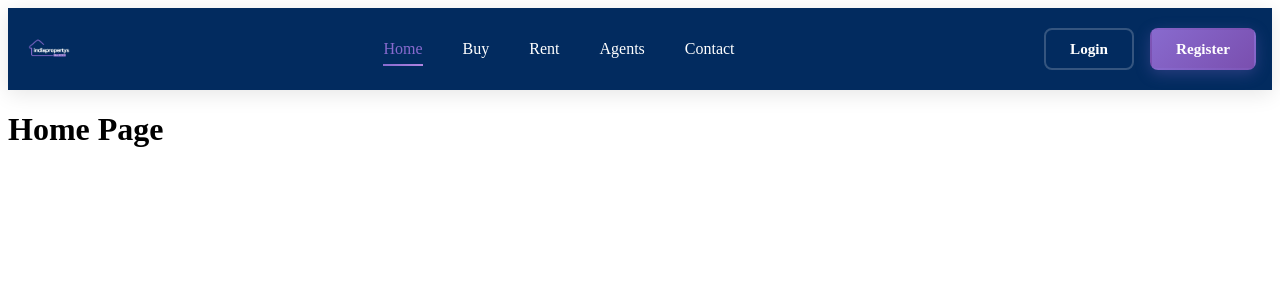
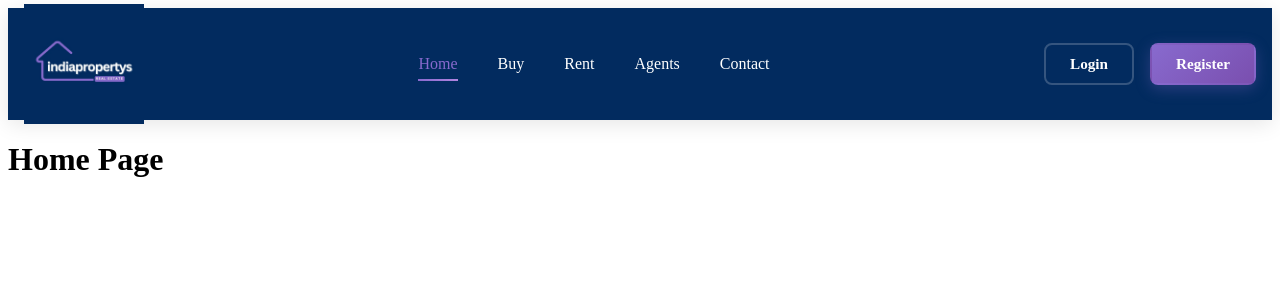
Before and after one commit to Vedantlights/Real-Estate-project, a React (Create React App) app in the folder frontend/: page / in a window 1280 px wide. Shown: the top 300 px of the page. Built offline with nearby package versions, Linux system fonts and the light colour scheme.

Commit message:
Update Navbar.css

```diff
--- a/frontend/src/styles/Navbar.css
+++ b/frontend/src/styles/Navbar.css
@@ -26,7 +26,7 @@
   display: flex;
   align-items: center;
   justify-content: space-between;
-  height: 5.125rem;
+  height: 7rem;
   position: relative;
 }
 
@@ -49,7 +49,7 @@
 }
 
 .logo-image {
-  height: 50px;
+  height: 120px;
   width: auto;
   object-fit: contain;
   transition: transform 0.3s ease;
```
